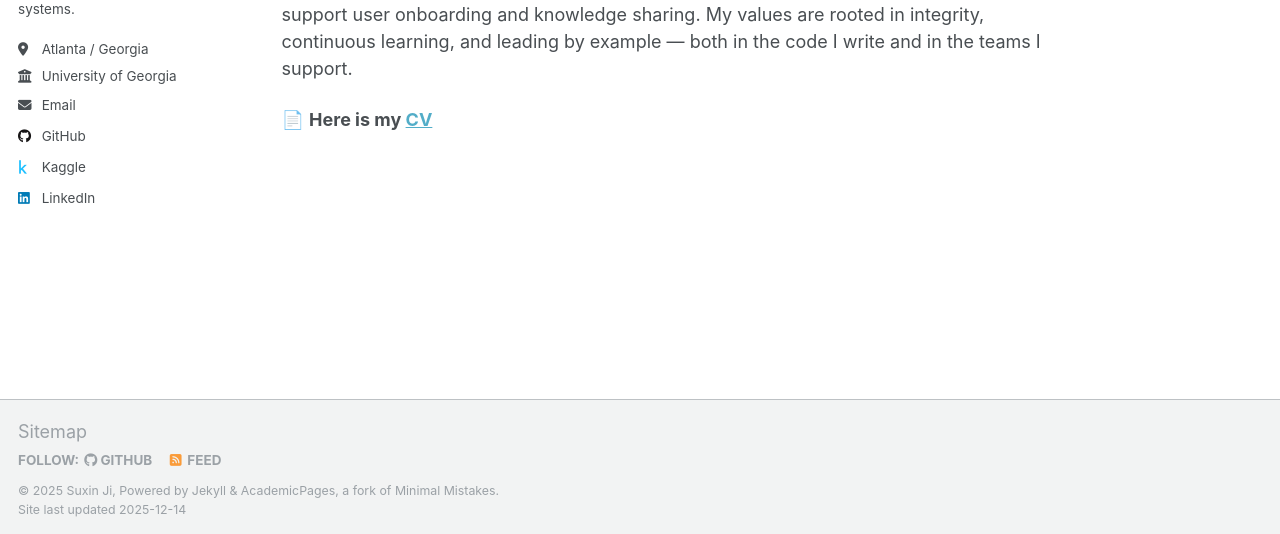
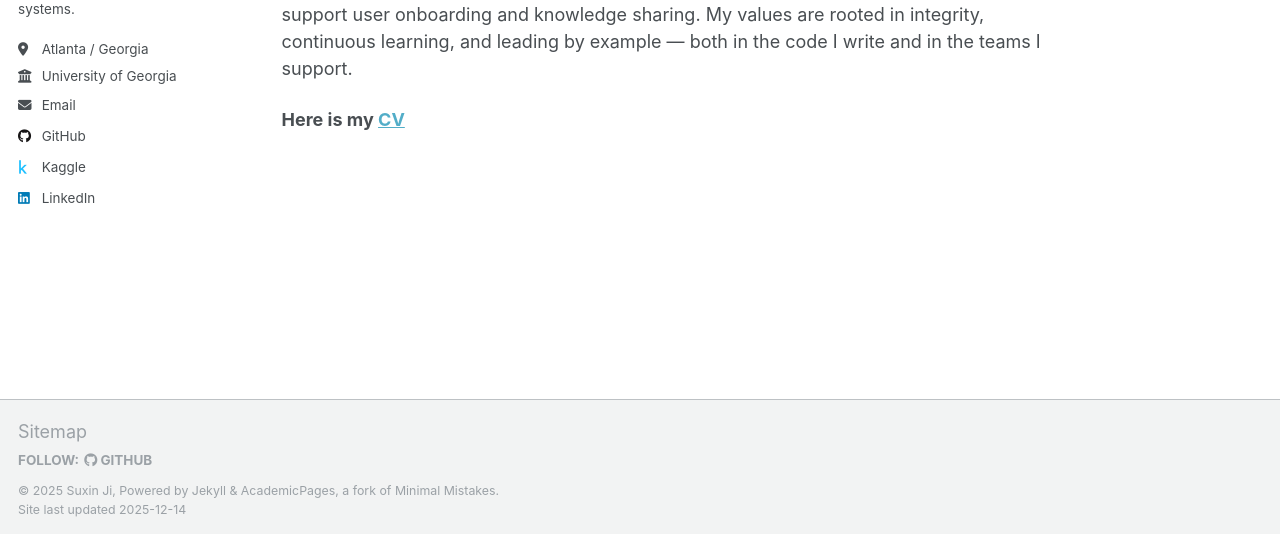
Before and after one commit to SuzieJi/suxinji.github.io, a Jekyll site: the page built from _pages/about.md, in a window 1280 px wide and 1287 px high. Shown: the part 750-1284 px from the top of the window. Built offline with Jekyll 4.4.1, drawn with Linux system fonts in a browser that asks for light colours.

Commit message:
remove sitemap and feed from footer

```diff
--- a/_config.yml
+++ b/_config.yml
@@ -119,7 +119,7 @@ staticman:
       options:
         format           : "iso8601" # "iso8601" (default), "timestamp-seconds", "timestamp-milliseconds"
 atom_feed:
-  hide                   : false     # change to true to hide the RSS feed in the footer
+  hide                   : true     # change to true to hide the RSS feed in the footer
   path                   : # blank (default) uses feed.xml
 
 
@@ -304,7 +304,7 @@ plugins:
   - jekyll-feed
   - jekyll-gist
   - jekyll-paginate
-  - jekyll-sitemap
+  #- jekyll-sitemap
   - jekyll-redirect-from
   - jemoji
 
@@ -313,7 +313,7 @@ whitelist:
   - jekyll-feed
   - jekyll-gist
   - jekyll-paginate
-  - jekyll-sitemap
+  #- jekyll-sitemap
   - jekyll-redirect-from
   - jemoji
 
@@ -353,3 +353,6 @@ compress_html:
   clippings: all
   ignore:
     envs: development
+
+footer:
+  links: []
--- a/_pages/about.md
+++ b/_pages/about.md
@@ -15,4 +15,4 @@ Beyond technical execution, I’m deeply committed to collaboration, ownership,
 
 I also actively contribute to the data community, having been recognized as a top contributor in the Incorta Community Forum, and have created technical video tutorials to support user onboarding and knowledge sharing. My values are rooted in integrity, continuous learning, and leading by example — both in the code I write and in the teams I support.
 
-📄 **Here is my [CV](files/CV_JI.pdf)**
+**Here is my [CV](files/CV_JI.pdf)**
```
